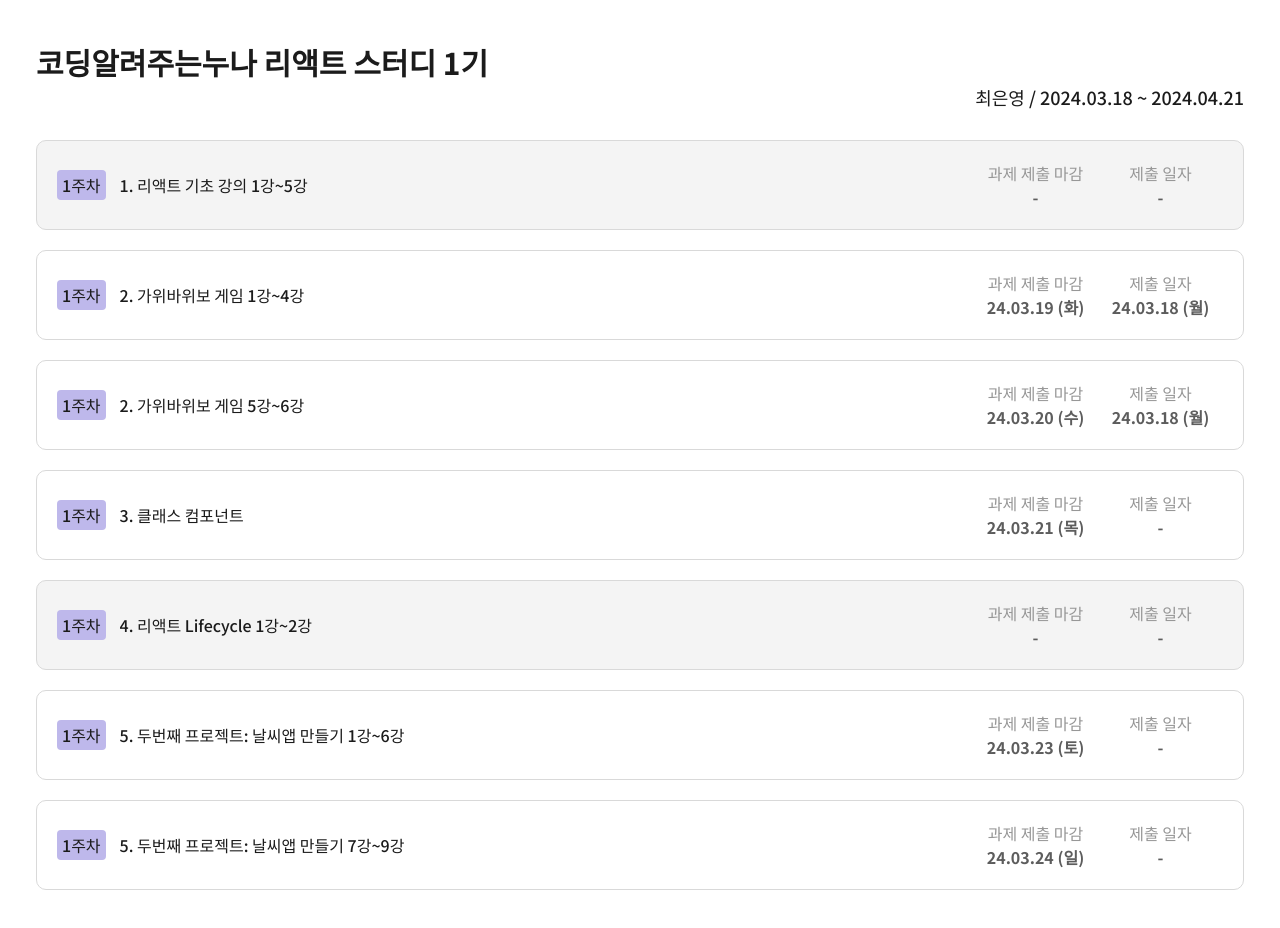
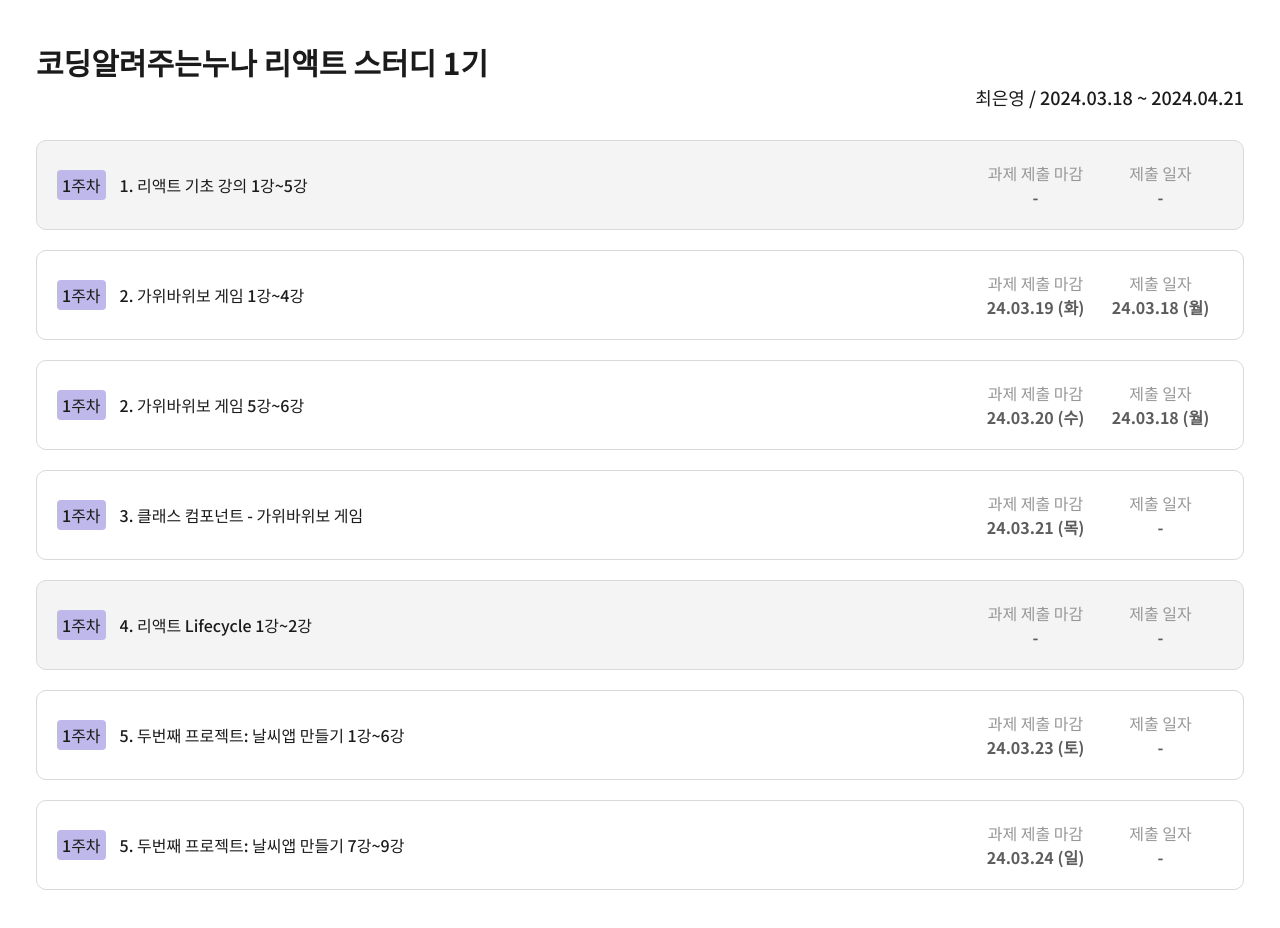
Before and after one commit to atelier2430/study_noona, a React (Create React App) app: page / in a window 1280 px wide. Shown: the top 928 px of the page. Built offline with nearby package versions, Linux system fonts and the light colour scheme.

Commit message:
[MODIFY] 인덱스 페이지 url 추가

```diff
--- a/src/assets/css/project/rock-paper-scissor.css
+++ b/src/assets/css/project/rock-paper-scissor.css
@@ -4,6 +4,13 @@
   justify-content: center;
   align-items: center;
   height: 100vh;
+}
+.rps-wrap h1 {
+  position: absolute;
+  top: 40px;
+  left: 50%;
+  transform: translateX(-50%);
+  font-size: 3rem;
 }
 .rps-box-area {
   display: flex;
@@ -18,7 +25,7 @@
   justify-content: space-between;
   align-items: center;
   width: 30vw;
-  min-height: 30vw;
+  min-height: 35vw;
   padding: 2vw;
   border: 5px solid #1b1b1b;
   background-color: #F9F7E8;
--- a/src/pages/Index.js
+++ b/src/pages/Index.js
@@ -26,10 +26,10 @@ function Index() {
     },
     {
       week: 1,
-      title: '3. 클래스 컴포넌트',
+      title: '3. 클래스 컴포넌트 - 가위바위보 게임',
       dueDate: '24.03.21 (목)',
       submittedDate: '',
-      url: '',
+      url: 'rock-paper-scissors-class',
     },
     {
       week: 1,
```
